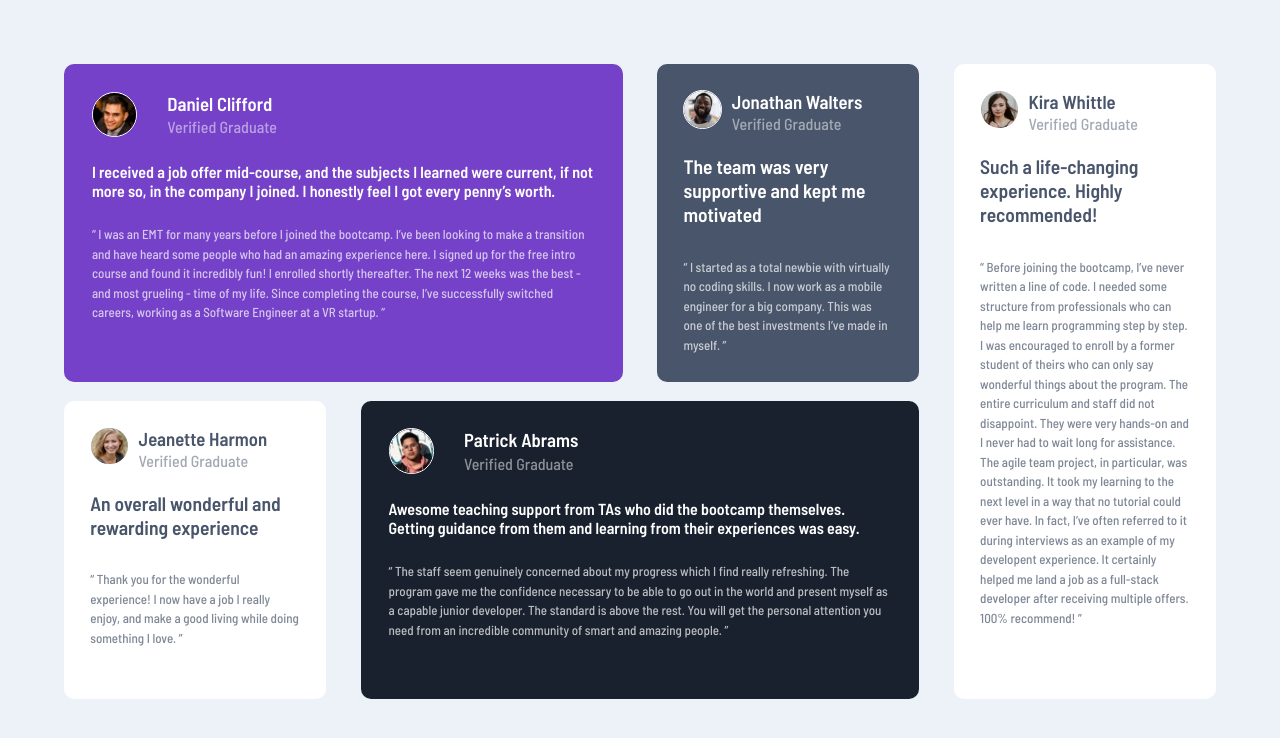
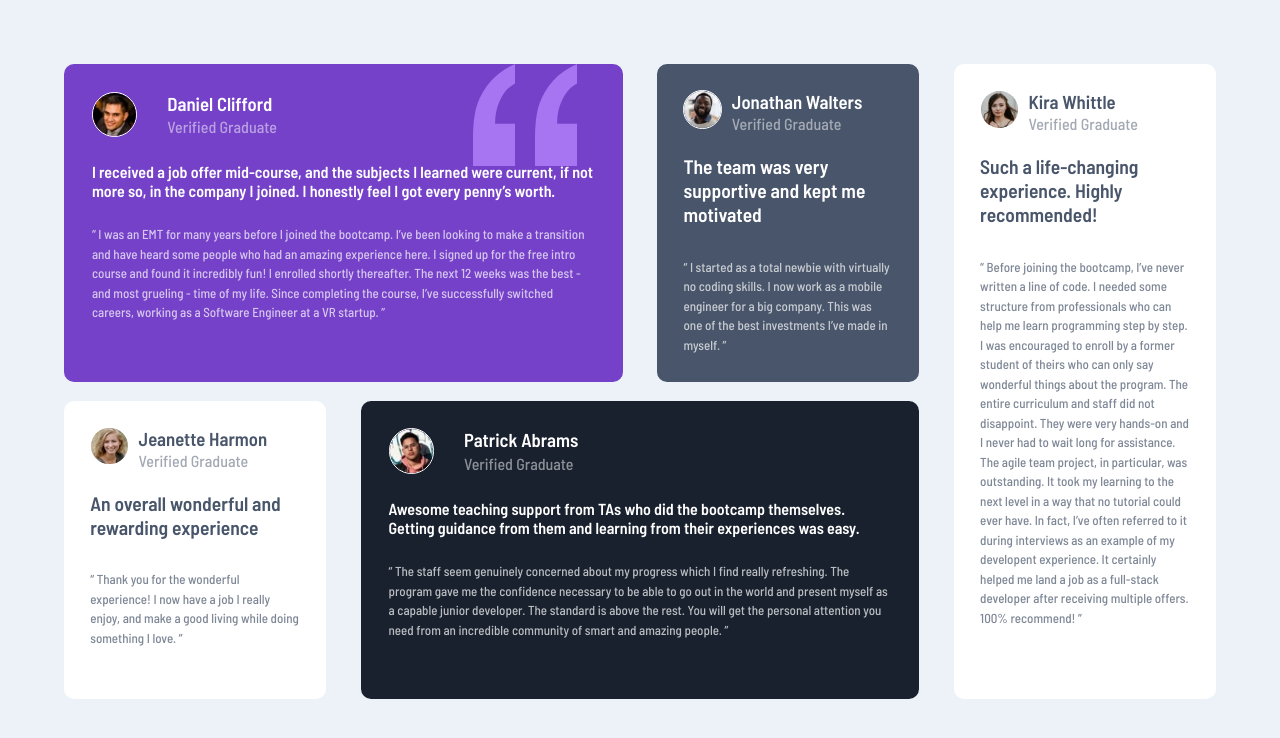
Before and after one commit to L1n456/challenge_27, a plain HTML site: page index.html in a window 1280 px wide. Drawn offline with Linux system fonts and the light colour scheme.

Commit message:
Update style.css

```diff
--- a/style.css
+++ b/style.css
@@ -65,6 +65,9 @@
 }
 
 .grid-1{
+    background-image: url("images/bg-pattern-quotation.svg");
+    background-repeat: no-repeat;
+    background-position: 90% 0%;
     color: var(--White);
     grid-row: 1/2;
     grid-column: 1/3;
```
